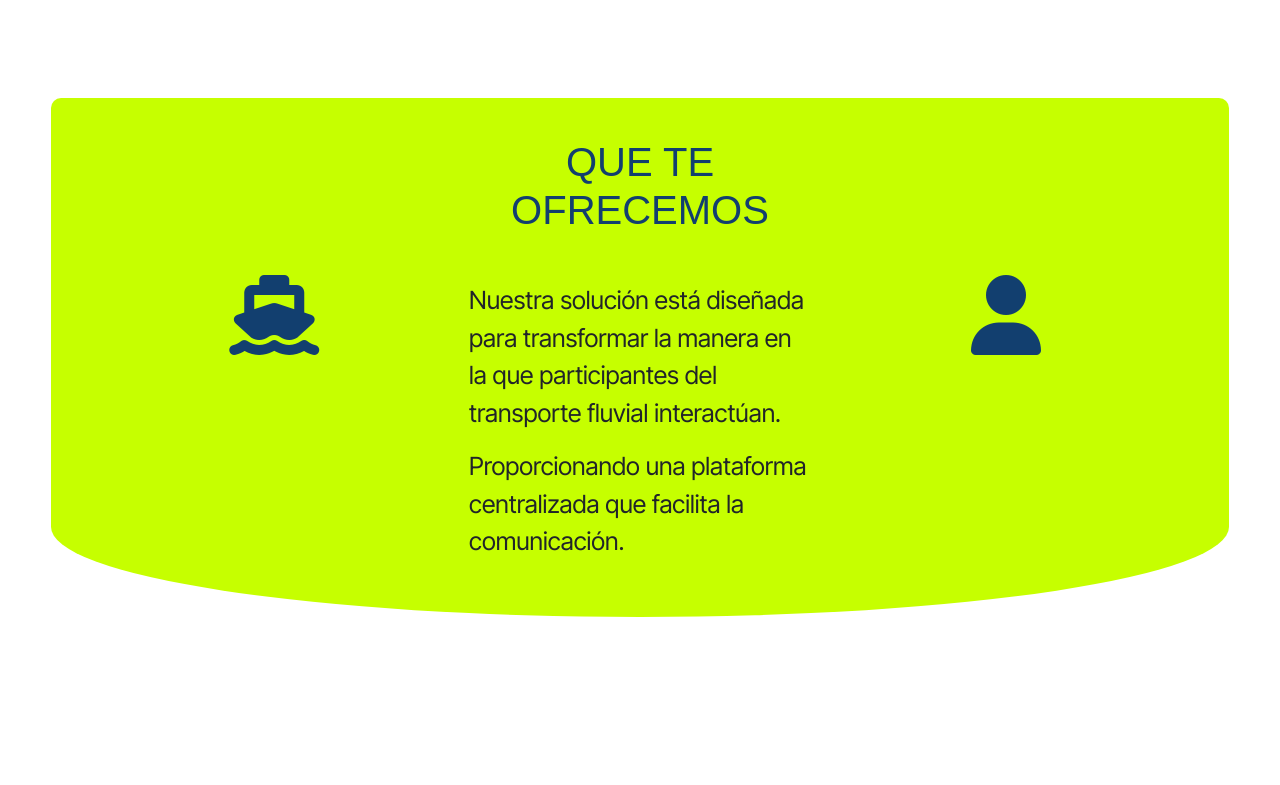
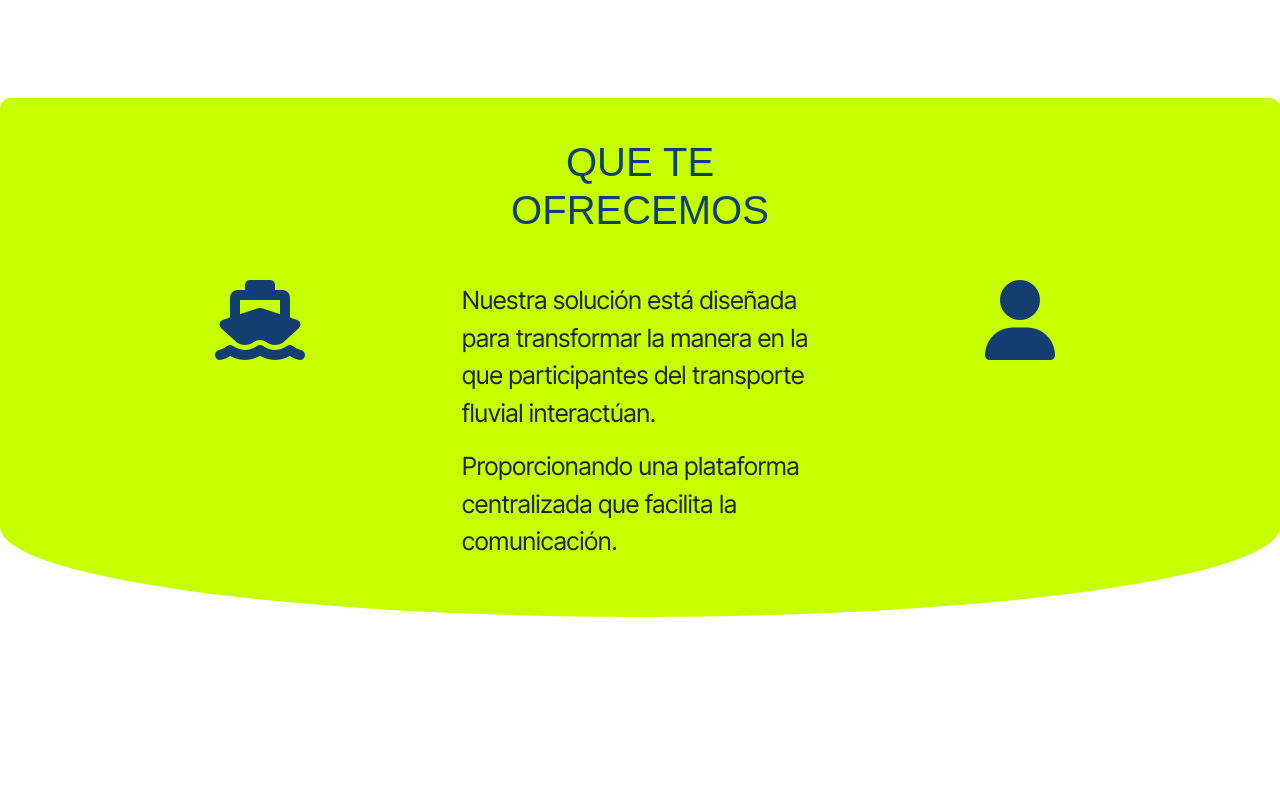
Before and after one commit to SennovaFluvial/App-Fluvial-Frontend, a React (Vite) app: page / in a window 1280 px wide. Shown: the part 1360-2145 px from the top of the page. Built offline with nearby package versions, Linux system fonts and the light colour scheme; a web font is replaced by a local one.

Commit message:
Ajustes login y homepage

```diff
--- a/index.html
+++ b/index.html
@@ -18,16 +18,17 @@
 <body>
 
   <!-- Si se le aplica un style al div que contiene la aplicación react podria arreglarse de cierta manera -->
-  <style>
+  <!-- <style>
     .cuerpito {
       position: absolute;
-      left: 4%;
-      right: 4%;
+      left: 0%;
+      right: 0%;
 
     }
-  </style>
+  </style> -->
 
-  <div class="cuerpito" id="App"></div>
+  <!-- <div class="cuerpito" id="App"></div> -->
+  <div id="App"></div>
 
 
   <script src="https://kit.fontawesome.com/296731592d.js" crossorigin="anonymous"></script>
--- a/src/Login.jsx
+++ b/src/Login.jsx
@@ -7,13 +7,14 @@ import Logo from './assets/img/LogoSena.png'
 export const Login = () => {
     return (
         <>
+            <div id="Login" >
                 <div className="hero-image">
                     <img src={Logo} alt="" className="logo" />
                 </div>
 
                 <div className="side-container">
                     <div className="top-side-container">
-                    <h1 className="side-conainter__title">TRNASPORTE FLUVIAL GUAVIARE</h1>
+                        <h1 className="side-conainter__title">TRANSPORTE FLUVIAL GUAVIARE</h1>
                     </div>
 
                     <div className="bottom-side-container">
@@ -37,6 +38,7 @@ export const Login = () => {
                         </form>
                     </div>
                 </div>
+            </div>
         </>
     )
 }
--- a/src/assets/css/login.css
+++ b/src/assets/css/login.css
@@ -16,7 +16,8 @@ body {
 }
 
 
-#root {
+#Login {
+    position: absolute;
     display: flex;
     width: 100%;
     height: 100%;
--- /dev/null
+++ b/src/assets/css/vistaHome.css
@@ -0,0 +1,5 @@
+.cuerpito{
+    position: absolute;
+        left: 0%;
+        right: 0%;
+}
--- a/src/vistaHome.jsx
+++ b/src/vistaHome.jsx
@@ -10,11 +10,14 @@ import { BodyPart2 } from './BodyPart2.jsx' // Se importa la 2ra parte del home
 
 import { FooterPage } from './FooterPage.jsx' // Se importa el Footer del home page.
 
-
+import './assets/css/vistaHome.css'
 export const VistaHomePageOff = () => { // Vista completa de los componentes creados para el Home Page.
     return (
         <>
-            <NavbarHomePage />
+
+        <div class="cuerpito">
+
+        <NavbarHomePage />
 
             <SeccionRastreo />
 
@@ -24,6 +27,8 @@ export const VistaHomePageOff = () => { // Vista completa de los componentes cre
 
             <FooterPage />
 
+        </div>
+
         </>
     )
 }
```
Lines whose indentation alone changed are shown as unchanged.
